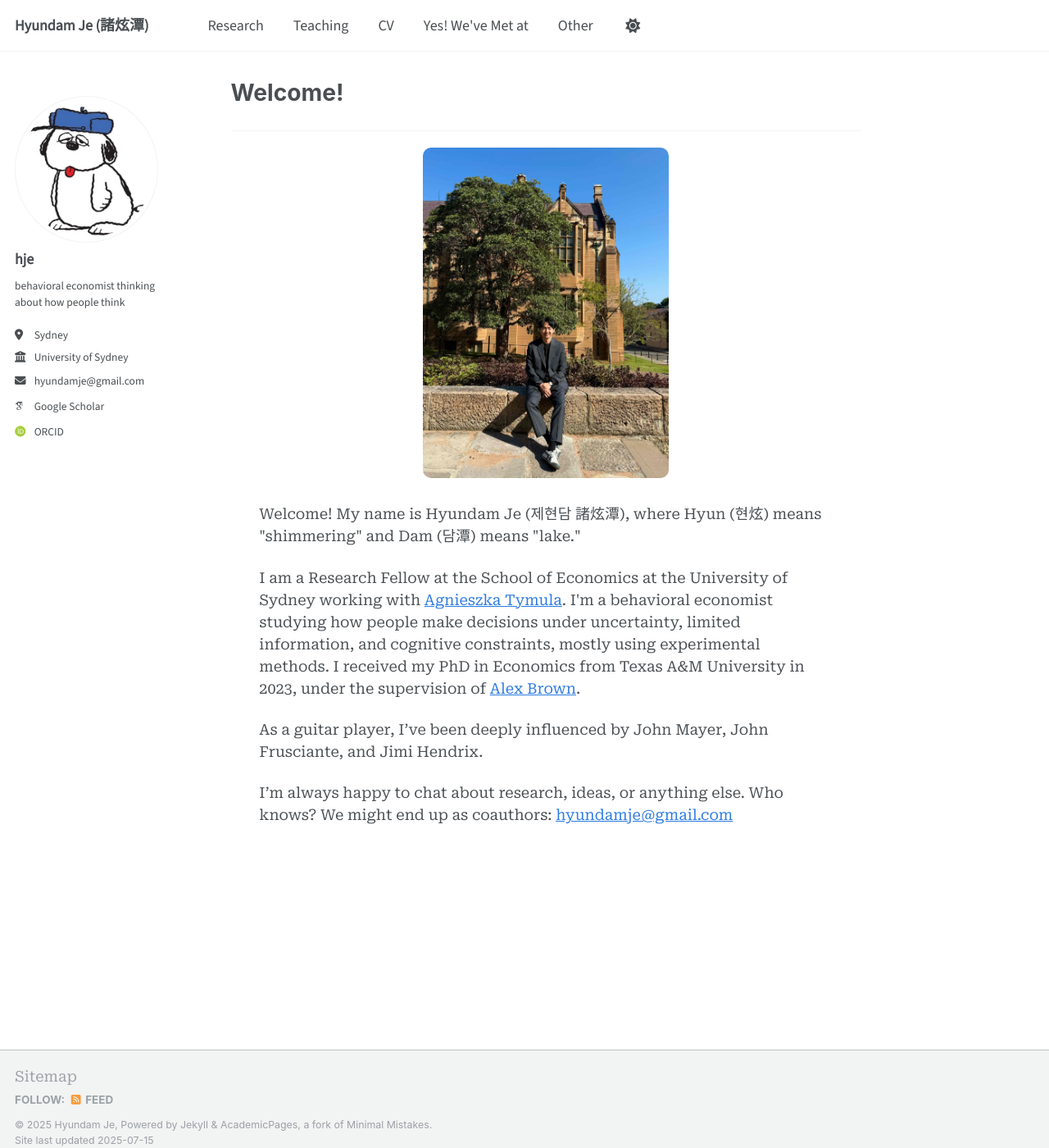
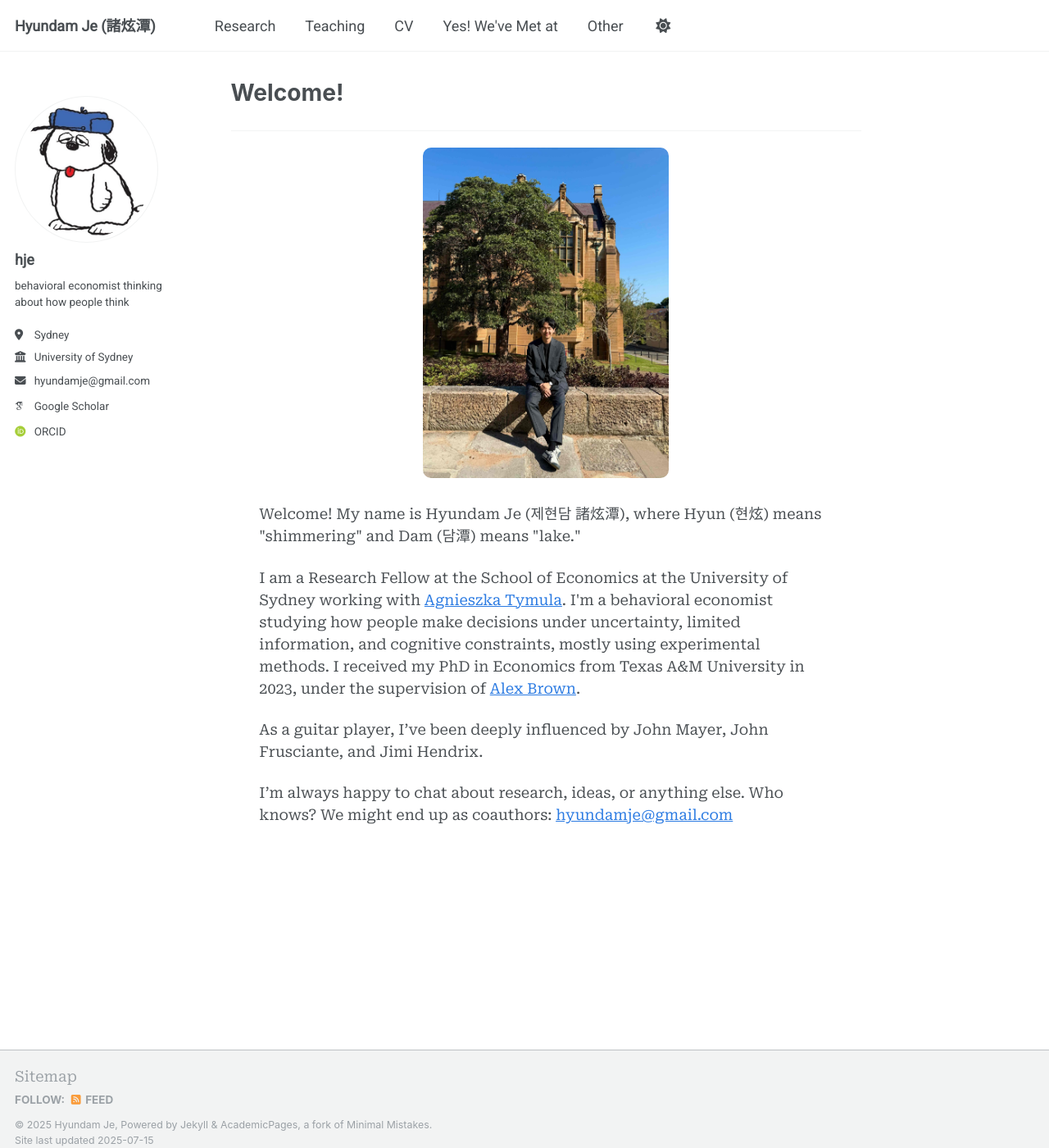
Before and after one commit to hyundamje/hyundamje.github.io, a Jekyll site: the page built from _pages/about.md, in a window 1280 px wide and 1400 px high. Shown: the whole window at 82% size. Built offline with Jekyll 4.4.1, drawn with Linux system fonts in a browser that asks for light colours; some web fonts are replaced.

Commit message:
Update custom.css

```diff
--- a/assets/css/custom.css
+++ b/assets/css/custom.css
@@ -2,7 +2,7 @@
 .site-title a,
 .masthead__menu,
 .masthead__menu a {
-  font-family: 'Source Sans 3', sans-serif !important;
+  font-family: 'Roboto', sans-serif !important;
 }
 
 .author__name,
@@ -10,5 +10,5 @@
 .author__urls,
 .author__urls li,
 .author__urls a {
-  font-family: 'Source Sans 3', sans-serif !important;
+  font-family: 'Roboto', sans-serif !important;
 }
```
